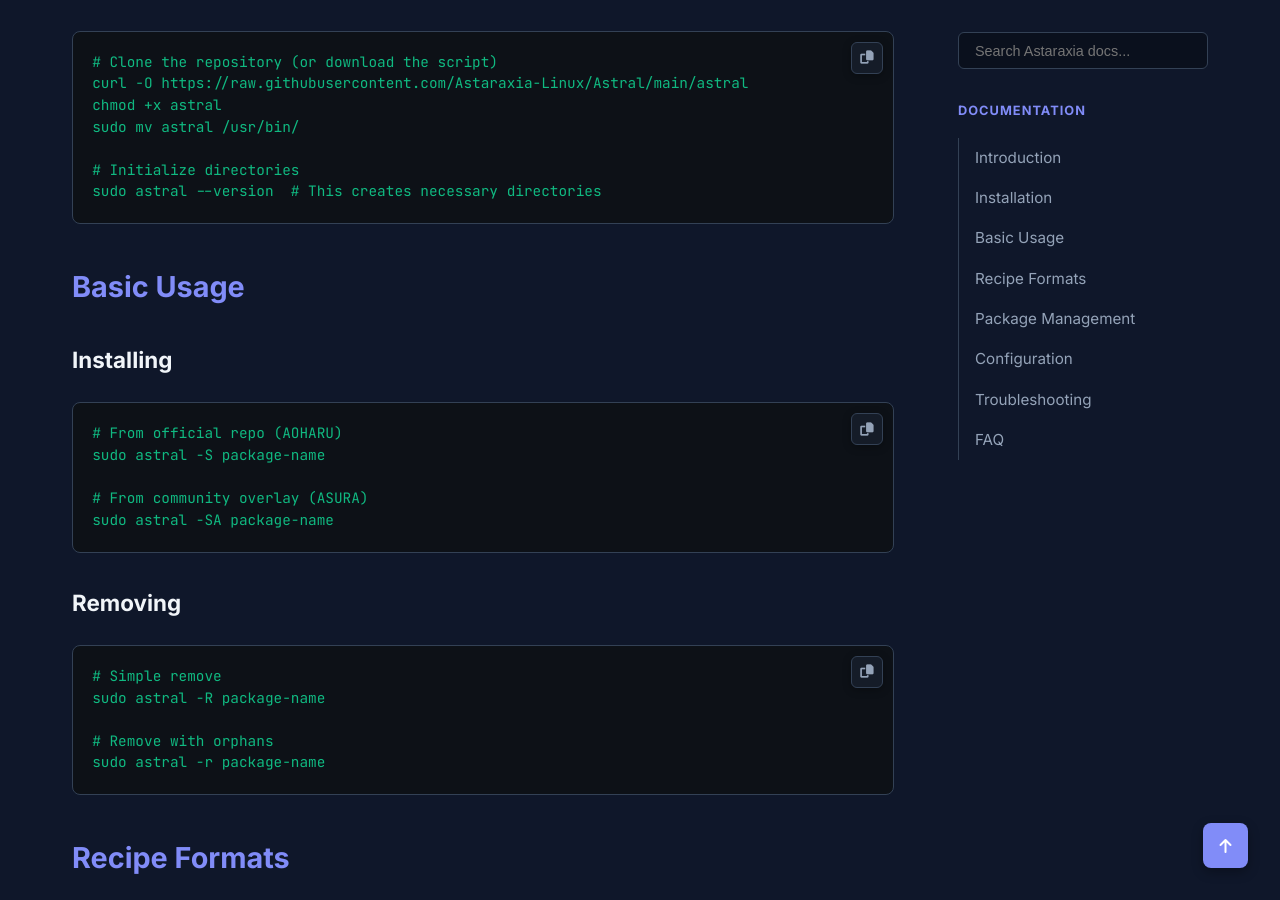
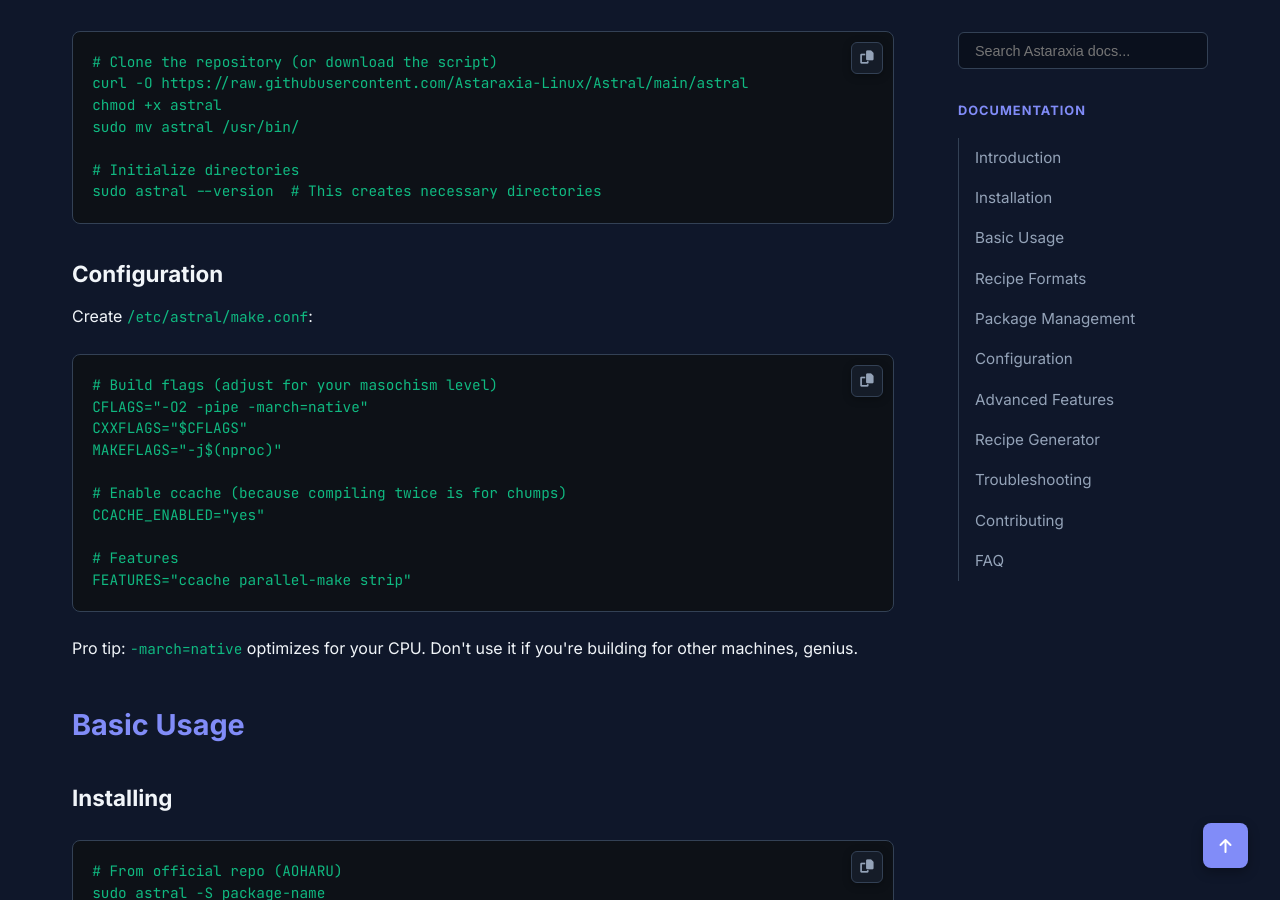
Before and after one commit to Astaraxia-Linux/astaraxia-linux.github.io, a Jekyll site: the page built from docus/astral.html, in a window 1280 px wide and 900 px high, scrolled down 1952 px. Built offline with Jekyll 4.4.1, drawn with Linux system fonts in a browser that asks for light colours.

Commit message:
Update astral.html

```diff
--- a/docus/astral.html
+++ b/docus/astral.html
@@ -11,7 +11,10 @@
       <li><a href="#recipe-formats">Recipe Formats</a></li>
       <li><a href="#package-management">Package Management</a></li>
       <li><a href="#configuration">Configuration</a></li>
+      <li><a href="#advanced-features">Advanced Features</a></li>
+      <li><a href="#recipe-generator">Recipe Generator</a></li>
       <li><a href="#troubleshooting">Troubleshooting</a></li>
+      <li><a href="#contributing">Contributing</a></li>
       <li><a href="#faq">FAQ</a></li>
     </ul>
   </div>
@@ -85,6 +88,21 @@
 
 # Initialize directories
 sudo astral --version  # This creates necessary directories</code></pre>
+
+      <h3>Configuration</h3>
+      <p>Create <code>/etc/astral/make.conf</code>:</p>
+      <pre><code># Build flags (adjust for your masochism level)
+CFLAGS="-O2 -pipe -march=native"
+CXXFLAGS="$CFLAGS"
+MAKEFLAGS="-j$(nproc)"
+
+# Enable ccache (because compiling twice is for chumps)
+CCACHE_ENABLED="yes"
+
+# Features
+FEATURES="ccache parallel-make strip"</code></pre>
+
+      <p>Pro tip: <code>-march=native</code> optimizes for your CPU. Don't use it if you're building for other machines, genius.</p>
     </section>
 
     <section id="basic-usage">
```
